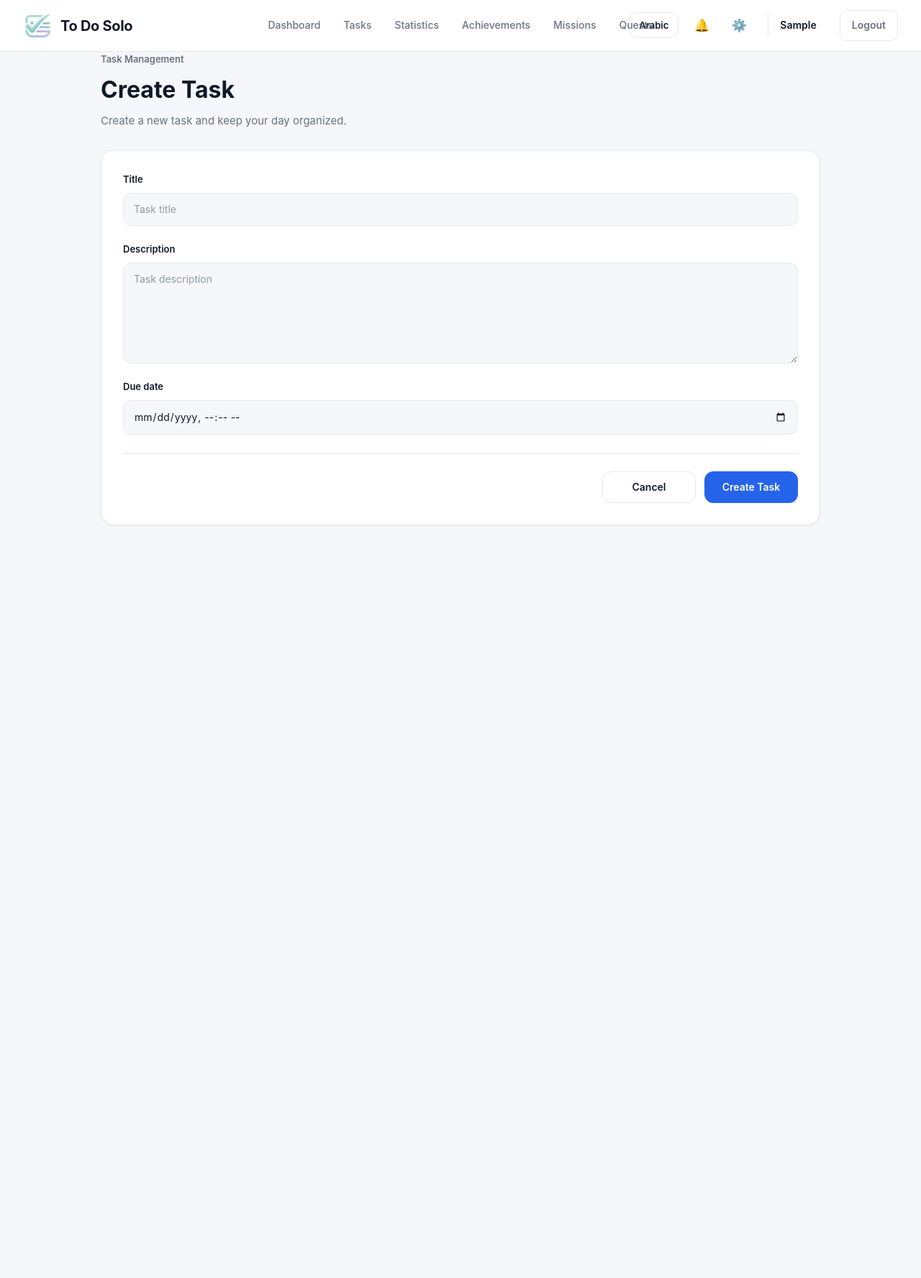
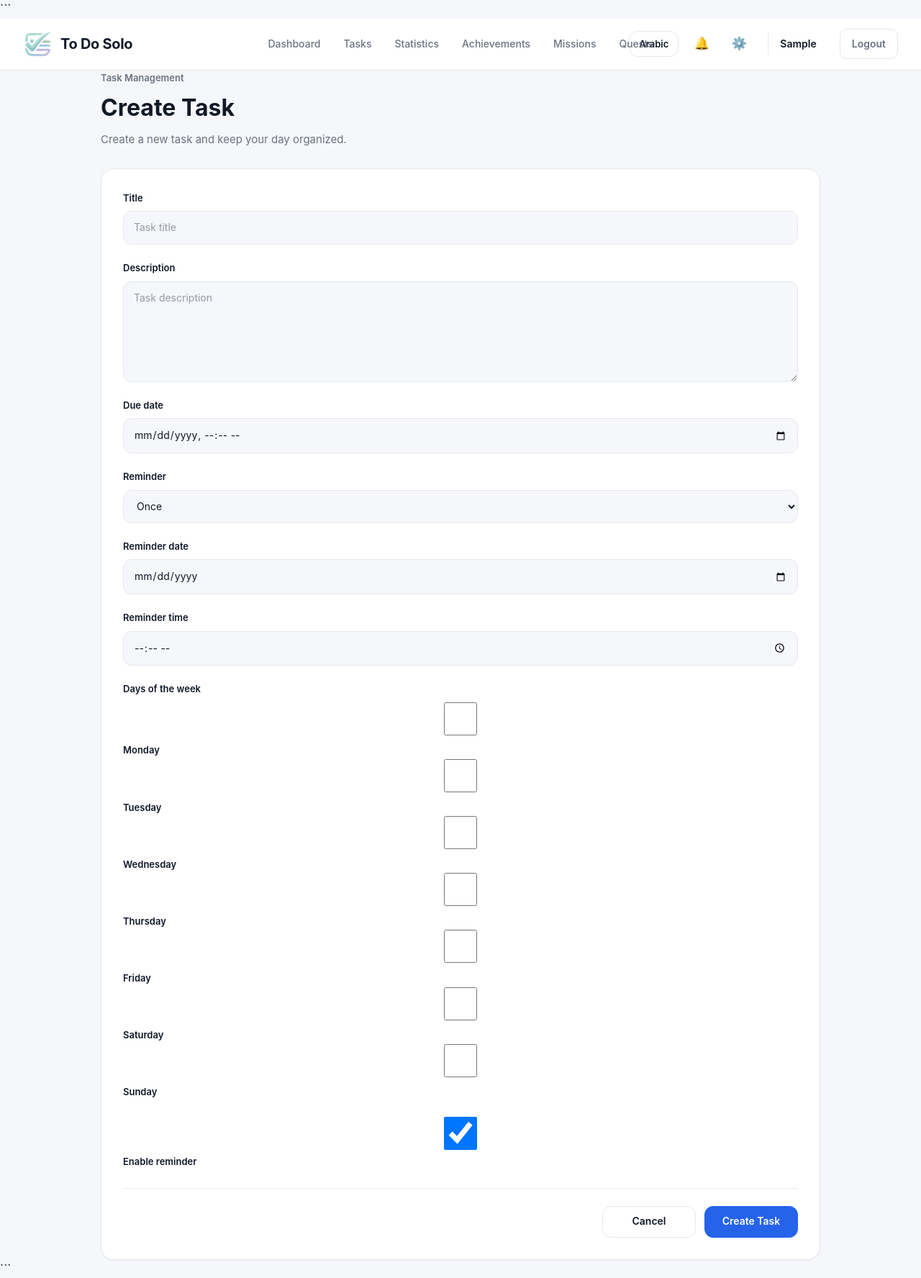
Before and after one commit to Alosh-23/To_Do_Solo, a Django app: page /task/add/ in a window 1280 px wide. Shown: the whole page at 72% size. Before the commit the page ends 730 px from the top, so only its background shows below. Run offline with Django 5.2, Linux system fonts and the light colour scheme; the visitor is signed in with stand-in values (Sample User, id 1).

Commit message:
Add task reminder system

````diff
--- a/templates/tasks/task_form.html
+++ b/templates/tasks/task_form.html
@@ -5,6 +5,7 @@
 
 {% block title %}
 
+```
 {% if object %}
     {% translate "Edit Task" %}
 {% else %}
@@ -12,6 +13,7 @@
 {% endif %}
 
 | To Do Solo
+```
 
 {% endblock %}
 
@@ -28,6 +30,7 @@
 
 <div class="app-layout">
 
+```
 <main class="main-content">
 
     {% include "components/header.html" %}
@@ -99,6 +102,10 @@
                 {% endif %}
 
 
+                <!-- ==================================================
+                     TASK INFORMATION
+                =================================================== -->
+
                 <div class="form-field">
 
                     <label for="{{ form.title.id_for_label }}">
@@ -156,6 +163,123 @@
                 </div>
 
 
+                <!-- ==================================================
+                     REMINDER
+                =================================================== -->
+
+                <div class="form-field">
+
+                    <label for="{{ reminder_form.reminder_type.id_for_label }}">
+                        {% translate "Reminder" %}
+                    </label>
+
+                    {{ reminder_form.reminder_type }}
+
+                    {% if reminder_form.reminder_type.errors %}
+
+                        <div class="field-error">
+                            {{ reminder_form.reminder_type.errors }}
+                        </div>
+
+                    {% endif %}
+
+                </div>
+
+
+                <div class="form-field">
+
+                    <label for="{{ reminder_form.reminder_date.id_for_label }}">
+                        {% translate "Reminder date" %}
+                    </label>
+
+                    {{ reminder_form.reminder_date }}
+
+                    {% if reminder_form.reminder_date.errors %}
+
+                        <div class="field-error">
+                            {{ reminder_form.reminder_date.errors }}
+                        </div>
+
+                    {% endif %}
+
+                </div>
+
+
+                <div class="form-field">
+
+                    <label for="{{ reminder_form.reminder_time.id_for_label }}">
+                        {% translate "Reminder time" %}
+                    </label>
+
+                    {{ reminder_form.reminder_time }}
+
+                    {% if reminder_form.reminder_time.errors %}
+
+                        <div class="field-error">
+                            {{ reminder_form.reminder_time.errors }}
+                        </div>
+
+                    {% endif %}
+
+                </div>
+
+
+                <div class="form-field">
+
+                    <label>
+                        {% translate "Days of the week" %}
+                    </label>
+
+                    <div class="reminder-weekdays">
+
+                        {{ reminder_form.weekdays }}
+
+                    </div>
+
+                    {% if reminder_form.weekdays.errors %}
+
+                        <div class="field-error">
+                            {{ reminder_form.weekdays.errors }}
+                        </div>
+
+                    {% endif %}
+
+                </div>
+
+
+                <div class="form-field">
+
+                    <label for="{{ reminder_form.enabled.id_for_label }}">
+                        {{ reminder_form.enabled }}
+                        {% translate "Enable reminder" %}
+                    </label>
+
+                    {% if reminder_form.enabled.errors %}
+
+                        <div class="field-error">
+                            {{ reminder_form.enabled.errors }}
+                        </div>
+
+                    {% endif %}
+
+                </div>
+
+
+                {% if reminder_form.non_field_errors %}
+
+                    <div class="form-errors">
+
+                        {{ reminder_form.non_field_errors }}
+
+                    </div>
+
+                {% endif %}
+
+
+                <!-- ==================================================
+                     FORM ACTIONS
+                =================================================== -->
+
                 <div class="form-actions">
 
                     <a
@@ -192,11 +316,11 @@
     </section>
 
 </main>
+```
 
 </div>
 
 {% endblock %}
-
 
 {% block extra_js %}
 
````
Lines whose indentation alone changed are shown as unchanged.
